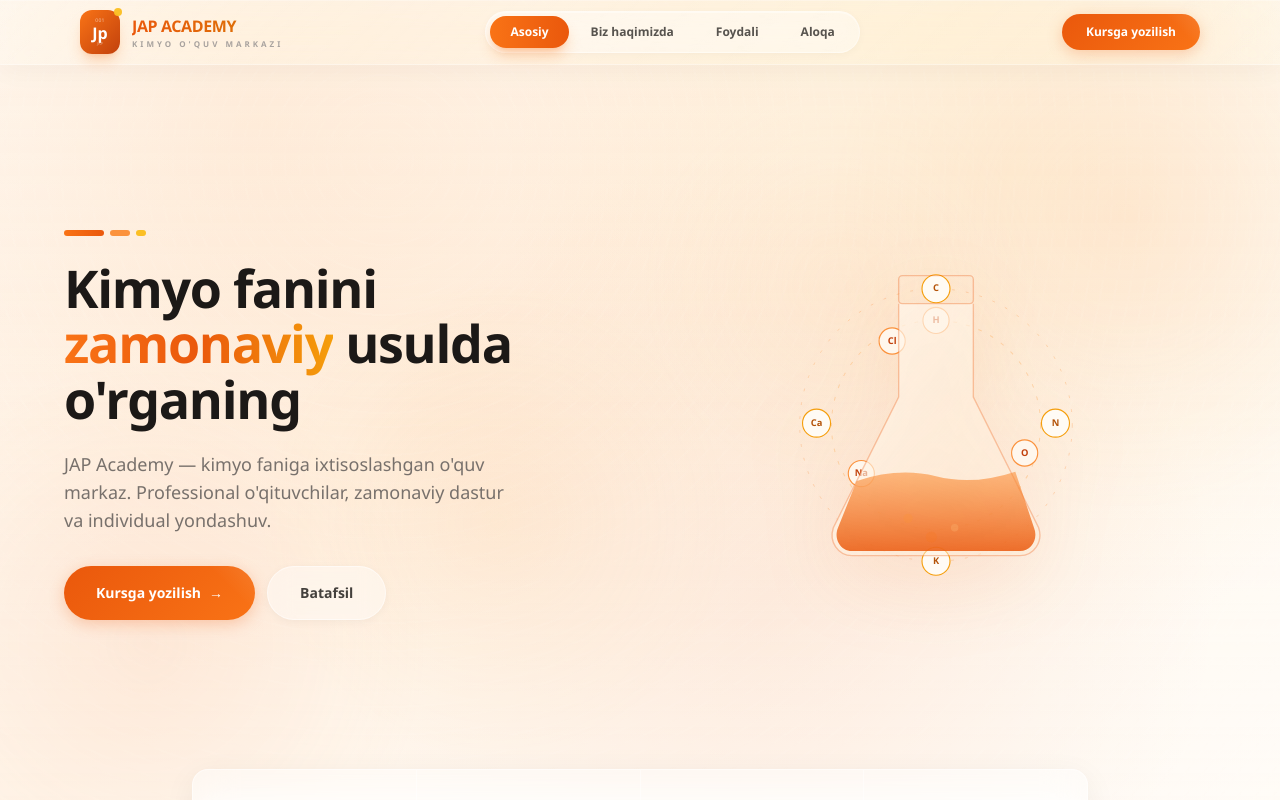
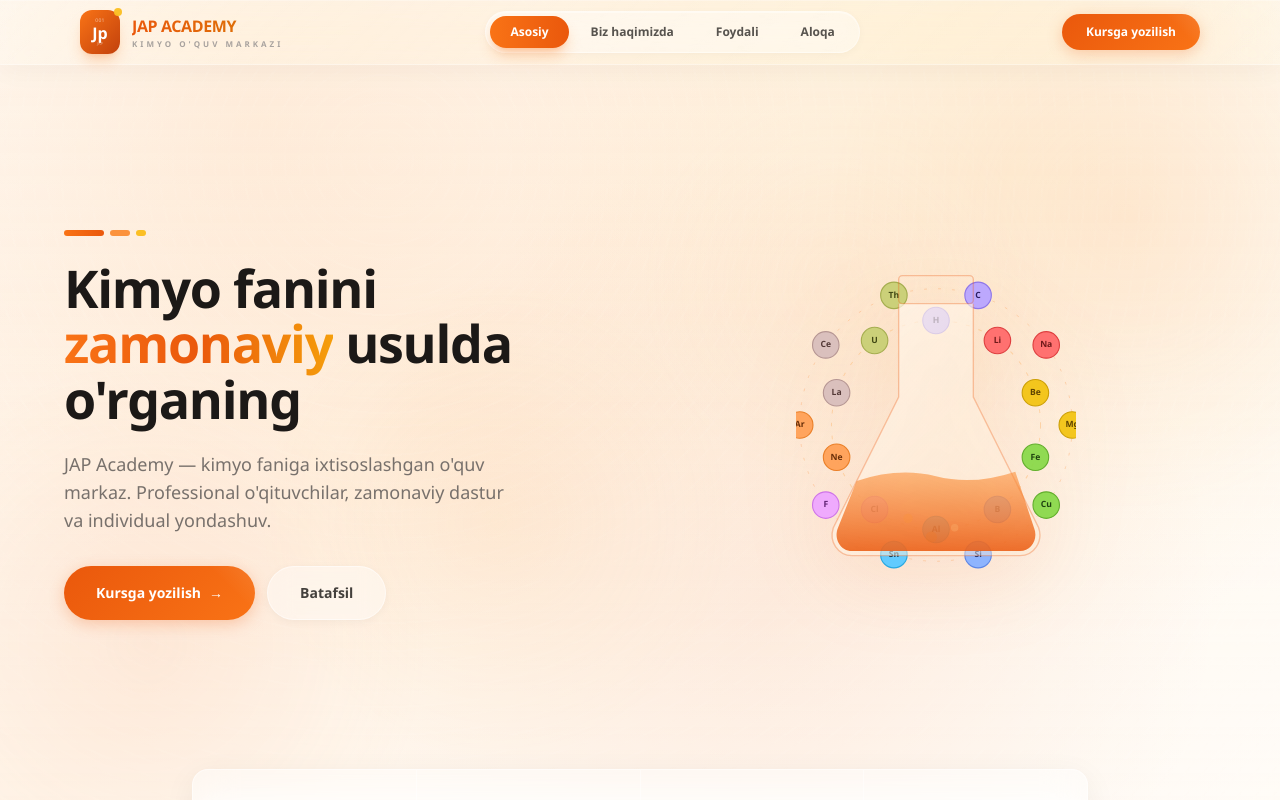
Before and after one commit to usmon717n/jap-academy-frontend, a Next.js app: page / in a window 1280 px wide. Shown: the top 800 px of the page. Built offline with nearby package versions, Linux system fonts and the light colour scheme.

Commit message:
videos updated

```diff
--- a/src/app/page.tsx
+++ b/src/app/page.tsx
@@ -1,6 +1,79 @@
 import Link from 'next/link';
 
+type ElementCategory =
+  | 'nonmetal'
+  | 'alkali'
+  | 'alkaline'
+  | 'transition'
+  | 'metalloid'
+  | 'postTransition'
+  | 'halogen'
+  | 'nobleGas'
+  | 'lanthanoid'
+  | 'actinoid';
+
+type OrbitElement = {
+  symbol: string;
+  category: ElementCategory;
+};
+
+const CENTER_X = 150;
+const CENTER_Y = 190;
+
+const CATEGORY_COLORS: Record<ElementCategory, { fill: string; stroke: string; text: string }> = {
+  nonmetal: { fill: '#b8a4ff', stroke: '#8f77e8', text: '#2b1e62' },
+  alkali: { fill: '#ff6a6a', stroke: '#de3f3f', text: '#6f1a1a' },
+  alkaline: { fill: '#f2c313', stroke: '#cc9f06', text: '#5e4300' },
+  transition: { fill: '#8ad84a', stroke: '#63ae2d', text: '#1f4210' },
+  metalloid: { fill: '#88b0ff', stroke: '#5e87e5', text: '#1d3575' },
+  postTransition: { fill: '#59c8ff', stroke: '#28a7df', text: '#0d3d57' },
+  halogen: { fill: '#eea6ff', stroke: '#cf75e7', text: '#5f2373' },
+  nobleGas: { fill: '#ffa056', stroke: '#ea7f28', text: '#6a2f09' },
+  lanthanoid: { fill: '#d8bebc', stroke: '#b69693', text: '#533836' },
+  actinoid: { fill: '#c8cf74', stroke: '#a5ad4f', text: '#414814' },
+};
+
+const ORBIT_A_ELEMENTS: OrbitElement[] = [
+  { symbol: 'H', category: 'nonmetal' },
+  { symbol: 'Li', category: 'alkali' },
+  { symbol: 'Be', category: 'alkaline' },
+  { symbol: 'Fe', category: 'transition' },
+  { symbol: 'B', category: 'metalloid' },
+  { symbol: 'Al', category: 'postTransition' },
+  { symbol: 'Cl', category: 'halogen' },
+  { symbol: 'Ne', category: 'nobleGas' },
+  { symbol: 'La', category: 'lanthanoid' },
+  { symbol: 'U', category: 'actinoid' },
+];
+
+const ORBIT_B_ELEMENTS: OrbitElement[] = [
+  { symbol: 'C', category: 'nonmetal' },
+  { symbol: 'Na', category: 'alkali' },
+  { symbol: 'Mg', category: 'alkaline' },
+  { symbol: 'Cu', category: 'transition' },
+  { symbol: 'Si', category: 'metalloid' },
+  { symbol: 'Sn', category: 'postTransition' },
+  { symbol: 'F', category: 'halogen' },
+  { symbol: 'Ar', category: 'nobleGas' },
+  { symbol: 'Ce', category: 'lanthanoid' },
+  { symbol: 'Th', category: 'actinoid' },
+];
+
+function getOrbitPositions(elements: OrbitElement[], radius: number, phase = 0) {
+  return elements.map((item, index) => {
+    const angle = (index / elements.length) * Math.PI * 2 + phase;
+    return {
+      ...item,
+      x: CENTER_X + Math.cos(angle) * radius,
+      y: CENTER_Y + Math.sin(angle) * radius,
+    };
+  });
+}
+
 export default function HomePage() {
+  const orbitA = getOrbitPositions(ORBIT_A_ELEMENTS, 112, -Math.PI / 2);
+  const orbitB = getOrbitPositions(ORBIT_B_ELEMENTS, 146, -Math.PI / 2 + Math.PI / 10);
+
   return (
     <div>
       <section className="relative min-h-[90vh] flex items-center px-4">
@@ -38,42 +111,32 @@ export default function HomePage() {
               <g>
                 <g>
                   <animateTransform attributeName="transform" type="rotate" from="0 150 190" to="360 150 190" dur="18s" repeatCount="indefinite" />
-                  <g transform="translate(150 78)">
-                    <circle r="14" fill="rgba(255,247,237,0.96)" stroke="#fb923c" strokeWidth="1.2" />
-                    <text textAnchor="middle" dominantBaseline="middle" fontSize="10" fontWeight="700" fill="#c2410c">H</text>
-                  </g>
-                  <g transform="translate(245 220)">
-                    <circle r="14" fill="rgba(255,247,237,0.96)" stroke="#fb923c" strokeWidth="1.2" />
-                    <text textAnchor="middle" dominantBaseline="middle" fontSize="10" fontWeight="700" fill="#c2410c">O</text>
-                  </g>
-                  <g transform="translate(70 242)">
-                    <circle r="14" fill="rgba(255,247,237,0.96)" stroke="#fb923c" strokeWidth="1.2" />
-                    <text textAnchor="middle" dominantBaseline="middle" fontSize="10" fontWeight="700" fill="#c2410c">Na</text>
-                  </g>
-                  <g transform="translate(103 100)">
-                    <circle r="14" fill="rgba(255,247,237,0.96)" stroke="#fb923c" strokeWidth="1.2" />
-                    <text textAnchor="middle" dominantBaseline="middle" fontSize="10" fontWeight="700" fill="#c2410c">Cl</text>
-                  </g>
+                  {orbitA.map((element, index) => {
+                    const colors = CATEGORY_COLORS[element.category];
+                    return (
+                      <g key={`orbit-a-${element.symbol}-${index}`} transform={`translate(${element.x.toFixed(1)} ${element.y.toFixed(1)})`}>
+                        <circle r="14.2" fill={colors.fill} fillOpacity="0.95" stroke={colors.stroke} strokeWidth="1.2" />
+                        <text textAnchor="middle" dominantBaseline="middle" fontSize="9.2" fontWeight="700" fill={colors.text}>
+                          {element.symbol}
+                        </text>
+                      </g>
+                    );
+                  })}
                 </g>
 
                 <g>
                   <animateTransform attributeName="transform" type="rotate" from="360 150 190" to="0 150 190" dur="24s" repeatCount="indefinite" />
-                  <g transform="translate(150 44)">
-                    <circle r="15" fill="rgba(255,251,245,0.98)" stroke="#f59e0b" strokeWidth="1.2" />
-                    <text textAnchor="middle" dominantBaseline="middle" fontSize="10" fontWeight="700" fill="#b45309">C</text>
-                  </g>
-                  <g transform="translate(278 188)">
-                    <circle r="15" fill="rgba(255,251,245,0.98)" stroke="#f59e0b" strokeWidth="1.2" />
-                    <text textAnchor="middle" dominantBaseline="middle" fontSize="10" fontWeight="700" fill="#b45309">N</text>
-                  </g>
-                  <g transform="translate(150 336)">
-                    <circle r="15" fill="rgba(255,251,245,0.98)" stroke="#f59e0b" strokeWidth="1.2" />
-                    <text textAnchor="middle" dominantBaseline="middle" fontSize="10" fontWeight="700" fill="#b45309">K</text>
-                  </g>
-                  <g transform="translate(22 188)">
-                    <circle r="15" fill="rgba(255,251,245,0.98)" stroke="#f59e0b" strokeWidth="1.2" />
-                    <text textAnchor="middle" dominantBaseline="middle" fontSize="10" fontWeight="700" fill="#b45309">Ca</text>
-                  </g>
+                  {orbitB.map((element, index) => {
+                    const colors = CATEGORY_COLORS[element.category];
+                    return (
+                      <g key={`orbit-b-${element.symbol}-${index}`} transform={`translate(${element.x.toFixed(1)} ${element.y.toFixed(1)})`}>
+                        <circle r="14.2" fill={colors.fill} fillOpacity="0.95" stroke={colors.stroke} strokeWidth="1.2" />
+                        <text textAnchor="middle" dominantBaseline="middle" fontSize="9.2" fontWeight="700" fill={colors.text}>
+                          {element.symbol}
+                        </text>
+                      </g>
+                    );
+                  })}
                 </g>
               </g>
 
--- a/src/app/useful/page.tsx
+++ b/src/app/useful/page.tsx
@@ -1,6 +1,16 @@
 const videos = [
-  { title: 'JAP Academy haqida', url: 'https://www.youtube.com/embed/dQw4w9WgXcQ' },
-  { title: 'O\'quvchilarimiz fikrlari', url: 'https://www.youtube.com/embed/dQw4w9WgXcQ' },
+  {
+    title: 'Jamshid Qayumov, ta\'limdagi inqiroz, bolani kasbga majburlash, DTMdagi nohaq test haqida',
+    url: 'https://www.youtube.com/embed/tv_7EztcBkY',
+  },
+  {
+    title: 'Nega abituryentlarning baholari pasaymoqda',
+    url: 'https://www.youtube.com/embed/MYTCwO8IPmA',
+  },
+  {
+    title: '5 безумных мнемоник, которые помогут вам запомнить запах сложных эфиров.',
+    url: 'https://www.youtube.com/embed/smintJbYNXo',
+  },
 ];
 
 export default function UsefulPage() {
```
